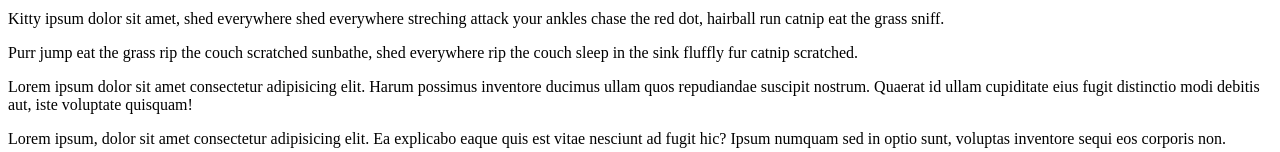
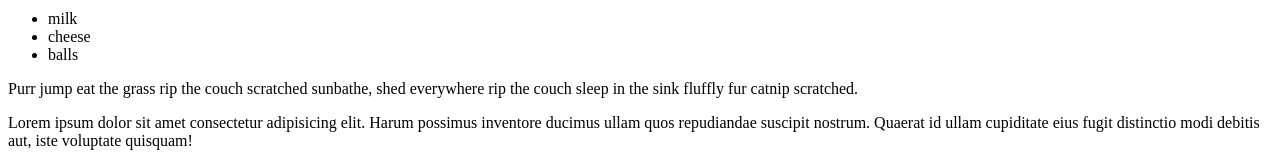
Before and after one commit to Tron-Ar/FirstOne, a plain HTML site: page index.html in a window 1280 px wide. Shown: the part 429-581 px from the top of the page. Drawn offline with Linux system fonts and the light colour scheme.

Commit message:
Create a Bulleted Unordered List

```diff
--- a/index.html
+++ b/index.html
@@ -9,7 +9,13 @@
 
     <a href="#"><img src="https://cdn.freecodecamp.org/curriculum/cat-photo-app/relaxing-cat.jpg" alt="A cute orange cat lying on its back."></main></a>
 
-<p>Kitty ipsum dolor sit amet, shed everywhere shed everywhere streching attack your ankles chase the red dot, hairball run catnip eat the grass sniff.</p>
+<p>
+    <ul>
+        <li>milk</li>
+        <li>cheese</li>
+        <li>balls</li>
+    </ul>
+</p>
 
 <p>Purr jump eat the grass rip the couch scratched sunbathe, shed everywhere rip the couch sleep in the sink fluffly fur catnip scratched.</p>
 
```
